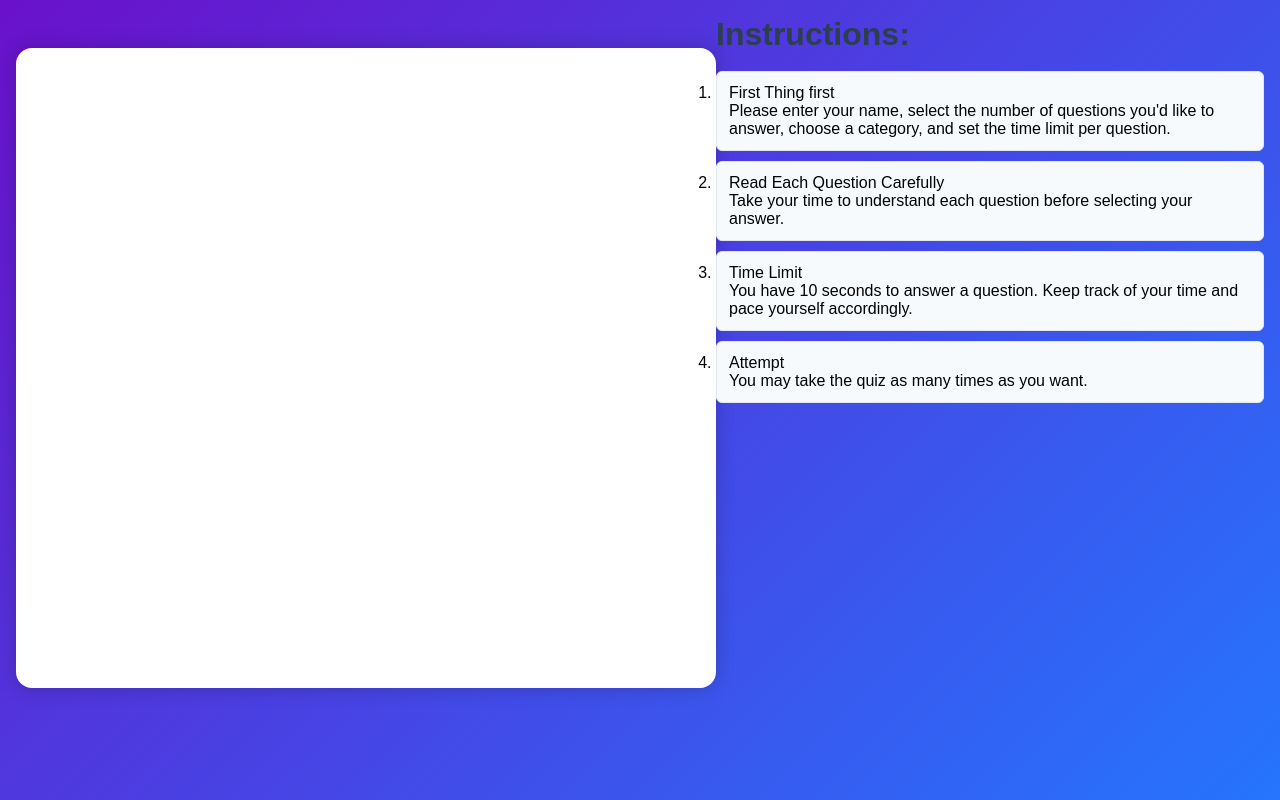
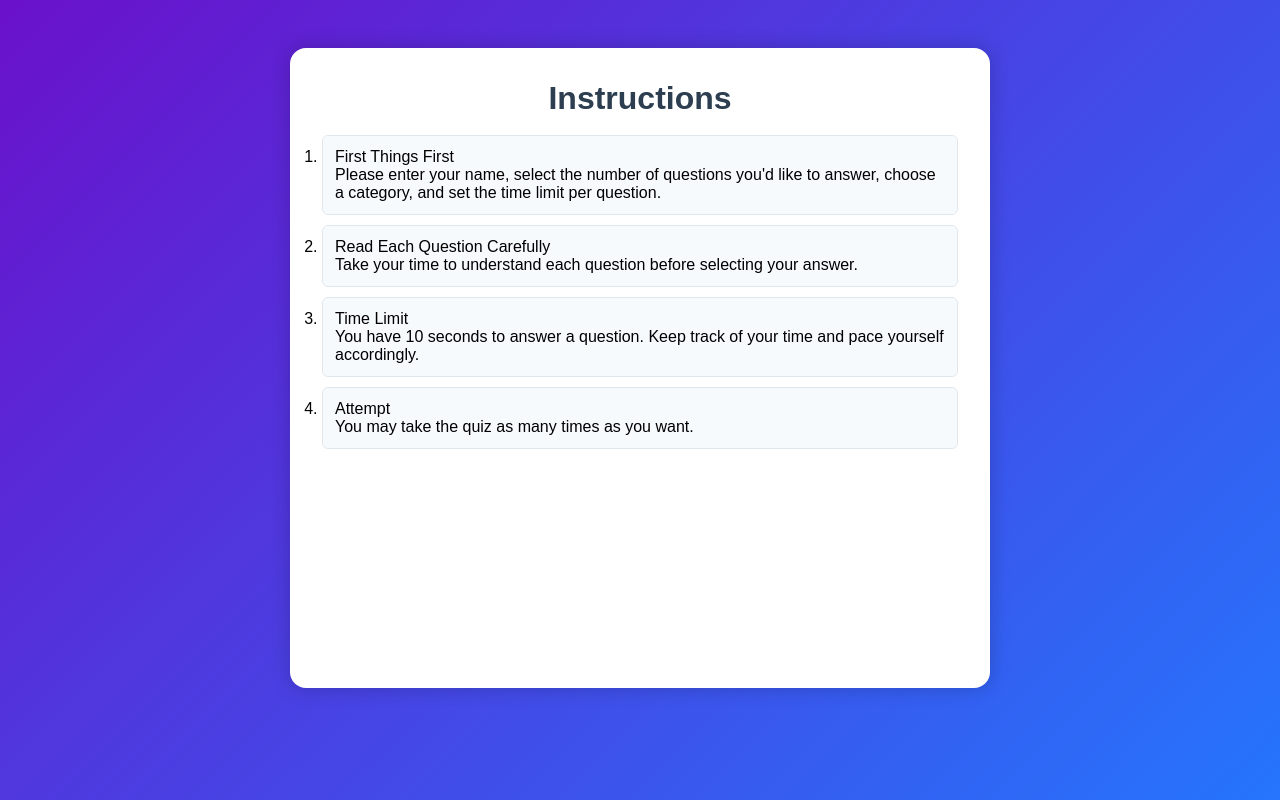
Before and after one commit to mikaelacodes/404-brains-not-found-quiz-app, a website: page instructions.html in a window 1280 px wide. Drawn offline with Linux system fonts and the light colour scheme.

Commit message:
Fixed instructions ui

```diff
--- a/instructions.html
+++ b/instructions.html
@@ -3,19 +3,18 @@
   <head>
     <meta charset="UTF-8" />
     <meta name="viewport" content="width=device-width, initial-scale=1.0" />
-    <title>Document</title>
+    <title>Instructions - 404 Brains Not Found Quiz App</title>
     <link rel="stylesheet" href="styles/styles.css" />
   </head>
   <body>
-    <div class="card-container"></div>
-    <div class="instruction-container">
+    <div class="card-container">
       <div class="instruction-block">
-        <h1>Instructions:</h1>
+        <h1 style="text-align: center">Instructions</h1>
         <ol>
           <li>
-            <span>First Thing first</span><br />Please enter your name, select
-            the number of questions you'd like to answer, choose a category, and
-            set the time limit per question.
+            <span>First Things First</span><br />
+            Please enter your name, select the number of questions you'd like to
+            answer, choose a category, and set the time limit per question.
           </li>
           <li>
             <span>Read Each Question Carefully</span><br />
```
